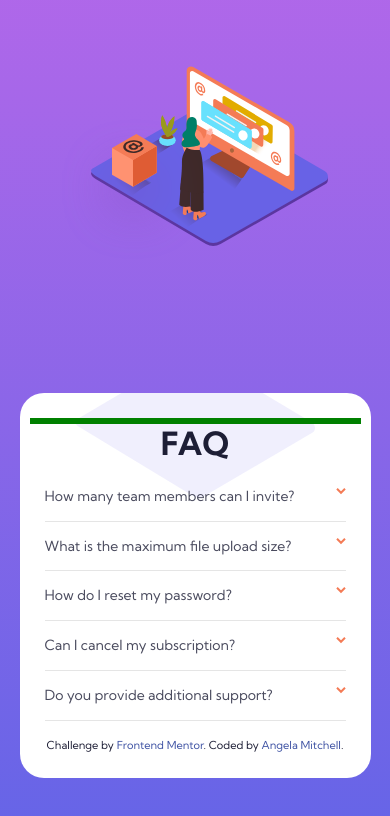
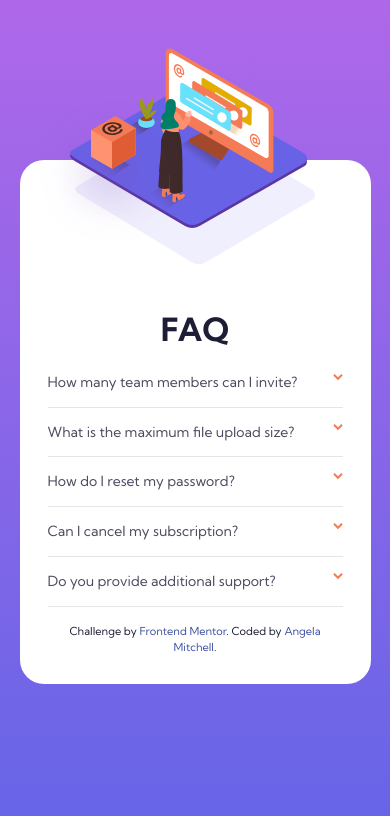
Before and after one commit to amitchell05/faq-accordion-card-main, a plain HTML site: page index.html in a window 390 px wide. Drawn offline with nearby package versions, Linux system fonts and the light colour scheme.

Commit message:
Finished working solution for mobile view

```diff
--- a/index.html
+++ b/index.html
@@ -18,13 +18,13 @@
   </style>
 </head>
 <body>
-  <div class="woman-mobile-container">
-    <img src="images/illustration-woman-online-mobile.svg" alt="">
-  </div>
-  <div class="container bg-white bg-pattern-mobile">
+  <div class="container bg-white">
     <div class="row">
-      <div class="col-lg-6 empty-col"></div>
       <div class="col-lg-6">
+        <img class="bg-pattern-mobile" src="images/bg-pattern-mobile.svg" alt="">
+        <img class="woman-illustration-mobile" src="images/illustration-woman-online-mobile.svg" alt="" >
+      </div>
+      <div class="col-lg-6 faq-content">
         <h1>FAQ</h1>
 
         <h2 id="headingOne" onclick="toggleContent(headingOne, contentOne, arrowOne)">How many team members can I invite? <img class="arrow" id="arrowOne" src="images/icon-arrow-down.svg" alt=""></h2>
@@ -52,11 +52,13 @@
         <p id="contentFive">Chat and email support is available 24/7. Phone lines are open during normal business hours.</p>
 
         <hr>
+
+        <div class="attribution">
+          Challenge by <a href="https://www.frontendmentor.io?ref=challenge" target="_blank">Frontend Mentor</a>.
+          Coded by <a href="#">Angela Mitchell</a>.
+        </div>
+
       </div>
-    </div>
-    <div class="attribution">
-      Challenge by <a href="https://www.frontendmentor.io?ref=challenge" target="_blank">Frontend Mentor</a>.
-      Coded by <a href="#">Angela Mitchell</a>.
     </div>
   </div>
   <script src="script.js"></script>
--- a/styles.css
+++ b/styles.css
@@ -12,6 +12,7 @@ h1 {
 	font-weight: bold;
 	font-size: 2rem;
 	margin-bottom: 25px;
+	text-align: center;
 }
 
 h2 {
@@ -43,19 +44,9 @@ p {
 	width: 90%;
 }
 
-/* .bg-desktop {
-	background-image: url("images/illustration-woman-online-desktop.svg"), url("images/bg-pattern-desktop.svg");
-	background-repeat: no-repeat, no-repeat;
-	background-size: 40% auto, 75% auto;
-	background-position: calc(100% - 750px) calc(100% - 30px), calc(100% - 750px) calc(100% + 150px);
-} */
-
-/* bg-pattern-desktop #box {
-	position: relative;
-	left: 115px;
-	top: 325px;
-	z-index: 100;
-} */
+.faq-content {
+	padding: 1.75rem;
+}
 
 .arrow {
 	float: right;
@@ -66,25 +57,13 @@ p {
 	clear: both;
 }
 
-@media (max-width: 991px) {
-	h1 {
-		text-align: center;
-	}
-	.container {
-		padding: 25px;
-	}
-	.woman-mobile-container {
-		margin: auto;
-		display: block;
-		bottom: 200px;
-		right: 5px;
-	}
-	.bg-pattern-mobile {
-		background-image: url("images/bg-pattern-mobile.svg");
-		background-repeat: no-repeat;
-		background-position: top center;
-	}
-	.empty-col {
-		border: 3px solid green;
-	}
+.bg-pattern-mobile {
+	display: block;
+	margin-left: auto;
+	margin-right: auto;
 }
+
+.woman-illustration-mobile {
+	margin-top: -80%;
+	margin-left: 2%;
+}
```
